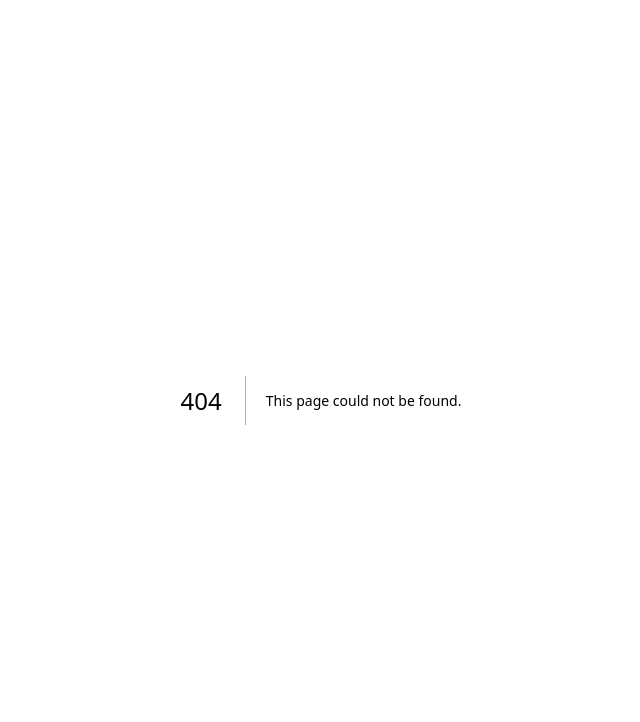
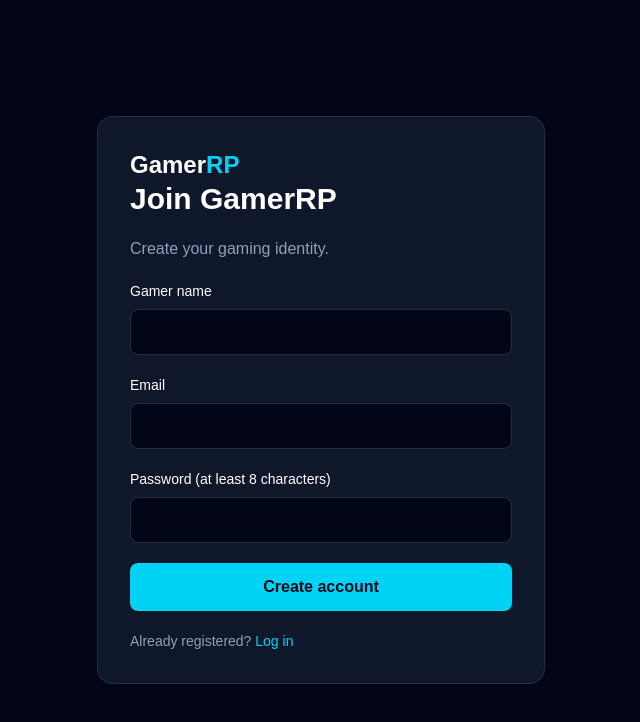
Before and after one commit to ankit88025/gamerrp, a Next.js app: page /signup in a window 1280 px wide. Before the commit this address had no page. Shown: the top 722 px of the page, without its empty margins (319-959 px from the left). Built offline with nearby package versions, Linux system fonts and the light colour scheme; no server answers.

Commit message:
Add Supabase authentication pages

```diff
--- /dev/null
+++ b/app/login/page.tsx
@@ -0,0 +1,41 @@
+"use client";
+
+import { useState } from "react";
+import Link from "next/link";
+import { supabase } from "@/lib/supabase";
+
+export default function LoginPage() {
+  const [email, setEmail] = useState("");
+  const [password, setPassword] = useState("");
+  const [message, setMessage] = useState("");
+  const [loading, setLoading] = useState(false);
+
+  async function handleLogin(e: React.FormEvent<HTMLFormElement>) {
+    e.preventDefault();
+    setLoading(true);
+    setMessage("");
+    const { error } = await supabase.auth.signInWithPassword({ email, password });
+    setLoading(false);
+    if (error) return setMessage(error.message);
+    window.location.href = "/profile";
+  }
+
+  return (
+    <main className="flex min-h-screen items-center justify-center bg-slate-950 px-5 text-white">
+      <form onSubmit={handleLogin} className="w-full max-w-md space-y-5 rounded-2xl border border-white/10 bg-slate-900 p-8">
+        <Link href="/" className="text-2xl font-bold">Gamer<span className="text-cyan-400">RP</span></Link>
+        <h1 className="text-3xl font-bold">Welcome back</h1>
+        <p className="text-slate-400">Log in to your gaming identity.</p>
+        <label className="block text-sm">Email
+          <input required type="email" autoComplete="email" value={email} onChange={e => setEmail(e.target.value)} className="mt-2 w-full rounded-lg border border-white/15 bg-slate-950 p-3" />
+        </label>
+        <label className="block text-sm">Password
+          <input required type="password" autoComplete="current-password" value={password} onChange={e => setPassword(e.target.value)} className="mt-2 w-full rounded-lg border border-white/15 bg-slate-950 p-3" />
+        </label>
+        {message && <p role="alert" className="text-sm text-rose-400">{message}</p>}
+        <button disabled={loading} className="w-full rounded-lg bg-cyan-400 p-3 font-semibold text-slate-950 disabled:opacity-60">{loading ? "Logging in..." : "Log in"}</button>
+        <p className="text-sm text-slate-400">New to GamerRP? <Link href="/signup" className="text-cyan-400">Create an account</Link></p>
+      </form>
+    </main>
+  );
+}
--- a/app/page.tsx
+++ b/app/page.tsx
@@ -1,3 +1,5 @@
+import Link from "next/link";
+
 export default function Home() {
   return (
     <main className="min-h-screen bg-slate-950 text-white">
@@ -12,9 +14,9 @@ export default function Home() {
             <a href="#" className="hover:text-white">
               Discover
             </a>
-            <a href="#" className="hover:text-white">
+            <Link href="/games" className="hover:text-white">
               Games
-            </a>
+            </Link>
             <a href="#" className="hover:text-white">
               Community
             </a>
@@ -27,13 +29,13 @@ export default function Home() {
           </div>
 
           <div className="flex items-center gap-3">
-            <button className="rounded-lg px-4 py-2 text-sm text-slate-300 hover:text-white">
+            <Link href="/login" className="rounded-lg px-4 py-2 text-sm text-slate-300 hover:text-white">
               Log in
-            </button>
+            </Link>
 
-            <button className="rounded-lg bg-cyan-400 px-4 py-2 text-sm font-semibold text-slate-950 hover:bg-cyan-300">
+            <Link href="/signup" className="rounded-lg bg-cyan-400 px-4 py-2 text-sm font-semibold text-slate-950 hover:bg-cyan-300">
               Join GamerRP
-            </button>
+            </Link>
           </div>
         </div>
       </nav>
@@ -56,13 +58,13 @@ export default function Home() {
           </p>
 
           <div className="mt-10 flex flex-col justify-center gap-4 sm:flex-row">
-            <button className="rounded-xl bg-cyan-400 px-7 py-3.5 font-semibold text-slate-950 hover:bg-cyan-300">
+            <Link href="/signup" className="rounded-xl bg-cyan-400 px-7 py-3.5 font-semibold text-slate-950 hover:bg-cyan-300">
               Create your profile
-            </button>
+            </Link>
 
-            <button className="rounded-xl border border-white/15 px-7 py-3.5 font-semibold text-white hover:bg-white/5">
-              Explore gamers
-            </button>
+            <Link href="/games" className="rounded-xl border border-white/15 px-7 py-3.5 font-semibold text-white hover:bg-white/5">
+              Explore games
+            </Link>
           </div>
         </div>
       </section>
@@ -102,9 +104,9 @@ export default function Home() {
           Build it. Share it. Get discovered.
         </p>
 
-        <button className="mt-8 rounded-xl bg-cyan-400 px-7 py-3.5 font-semibold text-slate-950 hover:bg-cyan-300">
+        <Link href="/signup" className="mt-8 inline-block rounded-xl bg-cyan-400 px-7 py-3.5 font-semibold text-slate-950 hover:bg-cyan-300">
           Get started with GamerRP
-        </button>
+        </Link>
       </section>
     </main>
   );
--- /dev/null
+++ b/app/signup/page.tsx
@@ -0,0 +1,53 @@
+"use client";
+
+import { useState } from "react";
+import Link from "next/link";
+import { supabase } from "@/lib/supabase";
+
+export default function SignupPage() {
+  const [name, setName] = useState("");
+  const [email, setEmail] = useState("");
+  const [password, setPassword] = useState("");
+  const [message, setMessage] = useState("");
+  const [loading, setLoading] = useState(false);
+
+  async function handleSignup(e: React.FormEvent<HTMLFormElement>) {
+    e.preventDefault();
+    setLoading(true);
+    setMessage("");
+    const { data, error } = await supabase.auth.signUp({
+      email,
+      password,
+      options: { data: { gamer_name: name.trim() } },
+    });
+    setLoading(false);
+    if (error) return setMessage(error.message);
+    if (data.session) {
+      window.location.href = "/profile";
+    } else {
+      setMessage("Account created! Check your email to confirm your account, then log in.");
+    }
+  }
+
+  return (
+    <main className="flex min-h-screen items-center justify-center bg-slate-950 px-5 text-white">
+      <form onSubmit={handleSignup} className="w-full max-w-md space-y-5 rounded-2xl border border-white/10 bg-slate-900 p-8">
+        <Link href="/" className="text-2xl font-bold">Gamer<span className="text-cyan-400">RP</span></Link>
+        <h1 className="text-3xl font-bold">Join GamerRP</h1>
+        <p className="text-slate-400">Create your gaming identity.</p>
+        <label className="block text-sm">Gamer name
+          <input required minLength={2} maxLength={40} autoComplete="nickname" value={name} onChange={e => setName(e.target.value)} className="mt-2 w-full rounded-lg border border-white/15 bg-slate-950 p-3" />
+        </label>
+        <label className="block text-sm">Email
+          <input required type="email" autoComplete="email" value={email} onChange={e => setEmail(e.target.value)} className="mt-2 w-full rounded-lg border border-white/15 bg-slate-950 p-3" />
+        </label>
+        <label className="block text-sm">Password (at least 8 characters)
+          <input required type="password" minLength={8} autoComplete="new-password" value={password} onChange={e => setPassword(e.target.value)} className="mt-2 w-full rounded-lg border border-white/15 bg-slate-950 p-3" />
+        </label>
+        {message && <p role="status" className="text-sm text-cyan-300">{message}</p>}
+        <button disabled={loading} className="w-full rounded-lg bg-cyan-400 p-3 font-semibold text-slate-950 disabled:opacity-60">{loading ? "Creating account..." : "Create account"}</button>
+        <p className="text-sm text-slate-400">Already registered? <Link href="/login" className="text-cyan-400">Log in</Link></p>
+      </form>
+    </main>
+  );
+}
--- /dev/null
+++ b/lib/supabase.ts
@@ -0,0 +1,11 @@
+
+import { createClient } from "@supabase/supabase-js";
+
+const supabaseUrl = process.env.NEXT_PUBLIC_SUPABASE_URL!;
+const supabasePublishableKey =
+  process.env.NEXT_PUBLIC_SUPABASE_PUBLISHABLE_KEY!;
+
+export const supabase = createClient(
+  supabaseUrl,
+  supabasePublishableKey
+);
--- a/package.json
+++ b/package.json
@@ -9,6 +9,8 @@
     "lint": "eslint"
   },
   "dependencies": {
+    "@supabase/ssr": "^0.12.7",
+    "@supabase/supabase-js": "^2.118.0",
     "next": "16.3.8",
     "openai": "^7.30.1",
     "react": "19.2.8",
```
Also changed, not shown: 1 other file (tests, documents, lock files or other folders).
